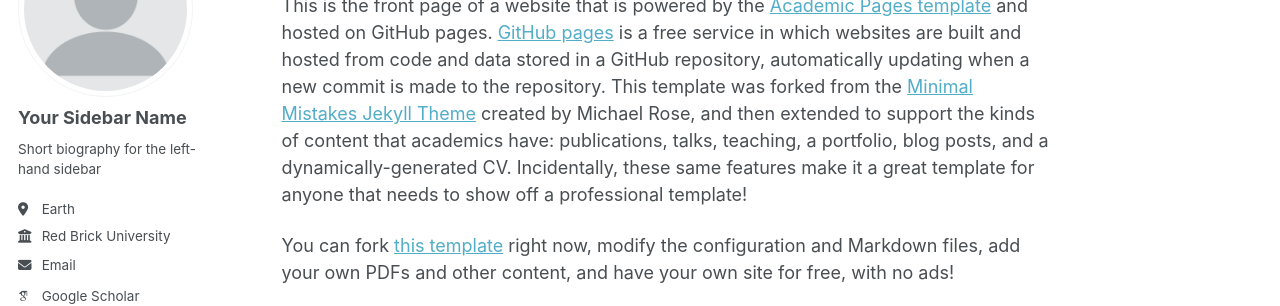
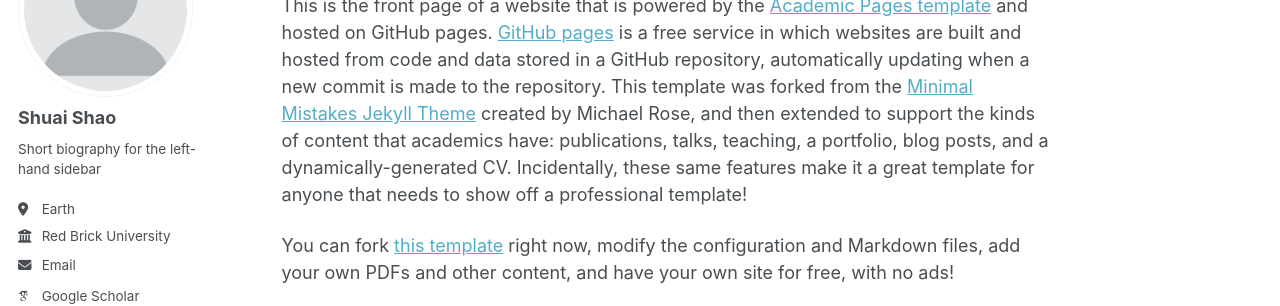
Before and after one commit to ShuaiShao-1203/ShuaiShao-1203.github.io, a Jekyll site: the page built from _pages/about.md, in a window 1280 px wide. Shown: the part 179-485 px from the top of the page. Built offline with Jekyll 4.4.1, drawn with Linux system fonts in a browser that asks for light colours; some web fonts are replaced; a script bundle is joined from its source files by our own code; library files that are not in the unit come from our copies.

Commit message:
Update _config.yml

```diff
--- a/_config.yml
+++ b/_config.yml
@@ -24,7 +24,7 @@ repository               : "academicpages/academicpages.github.io"
 author:
   # Biographic information
   avatar           : "profile.png"
-  name             : "Your Sidebar Name"
+  name             : "Shuai Shao"
   pronouns         : # example: "she/her"
   bio              : "Short biography for the left-hand sidebar"
   location         : "Earth"
```
